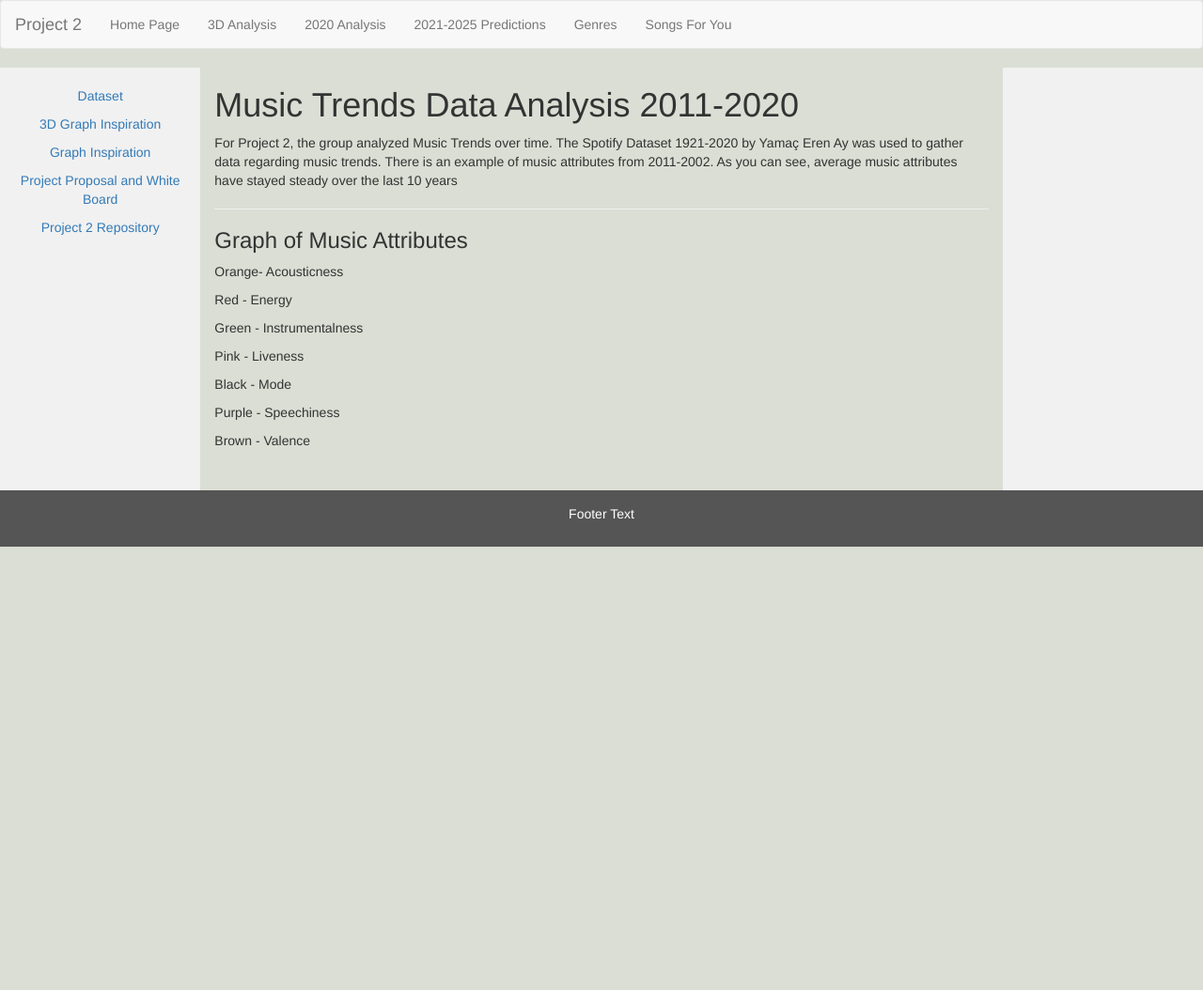
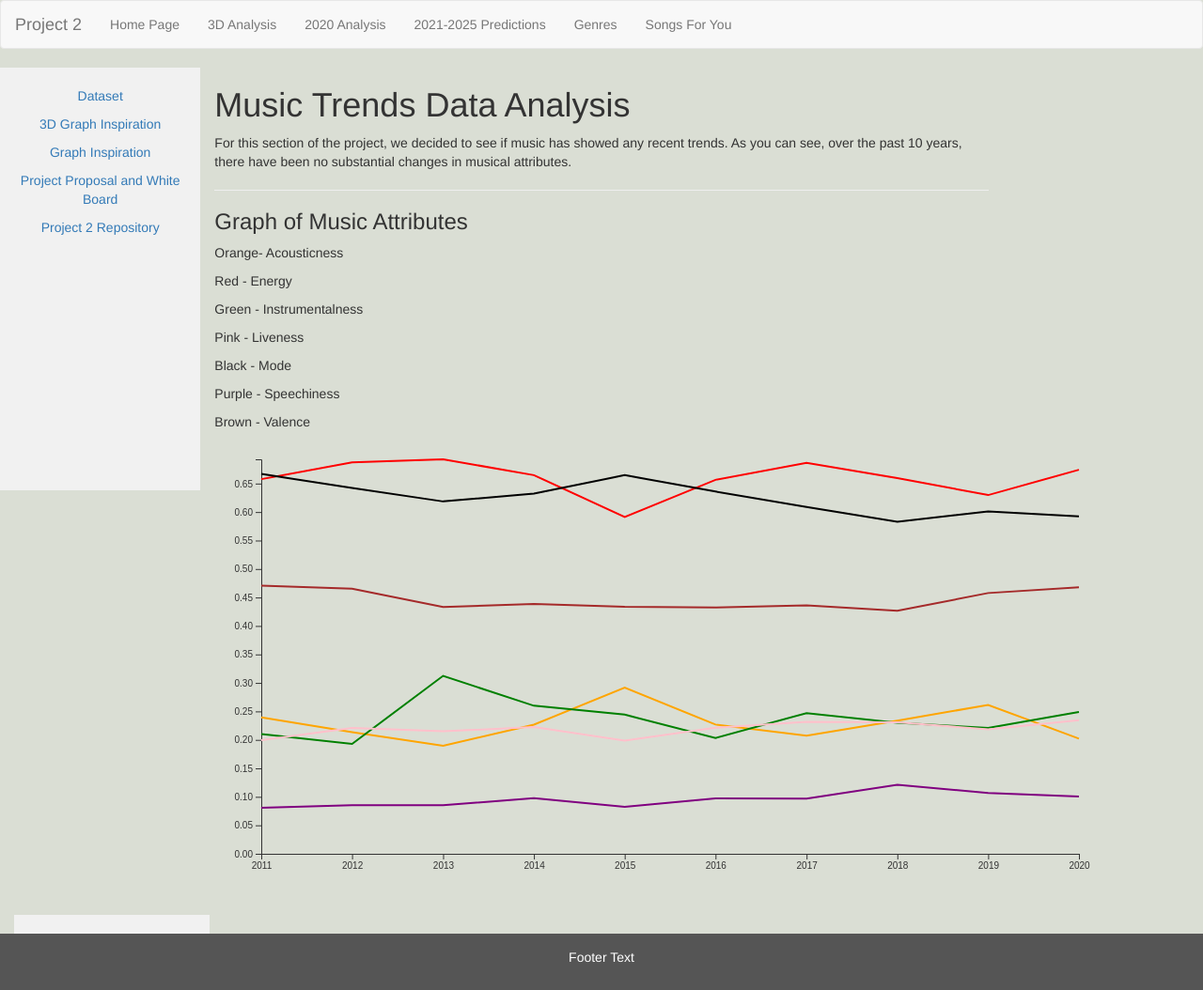
Before and after one commit to Gabriellamartin/Project-2, a plain HTML site: page radar_chart_folder/index.html in a window 1280 px wide. Shown: the whole page at 94% size. Before the commit the page ends 800 px from the top, so only its background shows below. Drawn offline with nearby package versions, Linux system fonts and the light colour scheme.

Commit message:
rendered visualization into html.

```diff
--- a/radar_chart_folder/index.html
+++ b/radar_chart_folder/index.html
@@ -7,6 +7,9 @@
   <link rel="stylesheet" href="https://maxcdn.bootstrapcdn.com/bootstrap/3.4.1/css/bootstrap.min.css">
   <script src="https://ajax.googleapis.com/ajax/libs/jquery/3.5.1/jquery.min.js"></script>
   <script src="https://maxcdn.bootstrapcdn.com/bootstrap/3.4.1/js/bootstrap.min.js"></script>
+  <script src="https://d3js.org/d3.v5.min.js"></script>
+  <link rel="stylesheet" href="radar_chart.css">
+
   <style>
 
       body {
@@ -105,8 +108,8 @@ a:active {
 
     </div>
     <div class="col-sm-8 text-left">
-      <h1>Music Trends Data Analysis 2011-2020</h1>
-      <p>For Project 2, the group analyzed Music Trends over time. The Spotify Dataset 1921-2020 by Yamaç Eren Ay was used to gather data regarding music trends.  There is an example of music attributes from 2011-2002.  As you can see, average music attributes have stayed steady over the last 10 years</p>
+      <h1>Music Trends Data Analysis</h1>
+      <p>For this section of the project, we decided to see if music has showed any recent trends.  As you can see, over the past 10 years, there have been no substantial changes in musical attributes.</p>
       <hr>
       <h3>Graph of Music Attributes</h3>
       <p> Orange- Acousticness</p>
@@ -116,8 +119,9 @@ a:active {
       <p>Black - Mode</p>
       <p>Purple - Speechiness</p>
       <p>Brown - Valence</p>
-	</div>
-
+      <div id="content"></div>
+      </div>
+    </div>
     <div class="col-sm-2 sidenav">
 
     </div>
@@ -129,4 +133,5 @@ a:active {
 </footer>
 
 </body>
+<script src="radar_chart.js"></script>
 </html>
--- a/radar_chart_folder/radar_chart.js
+++ b/radar_chart_folder/radar_chart.js
@@ -12,7 +12,7 @@ var width = svgWidth - margin.left - margin.right;
 var height = svgHeight - margin.top - margin.bottom;
 
 var svg = d3
-  .select("body")
+  .select("#content")
   .append("svg")
   .attr("width", svgWidth)
   .attr("height", svgHeight);
```
Also changed, not shown: HTML Code/2021-2025 Predictions.html (+2 -0 lines).
